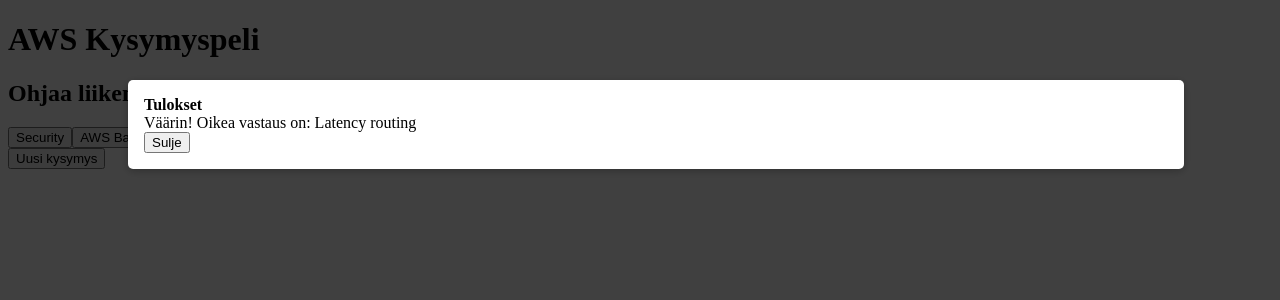
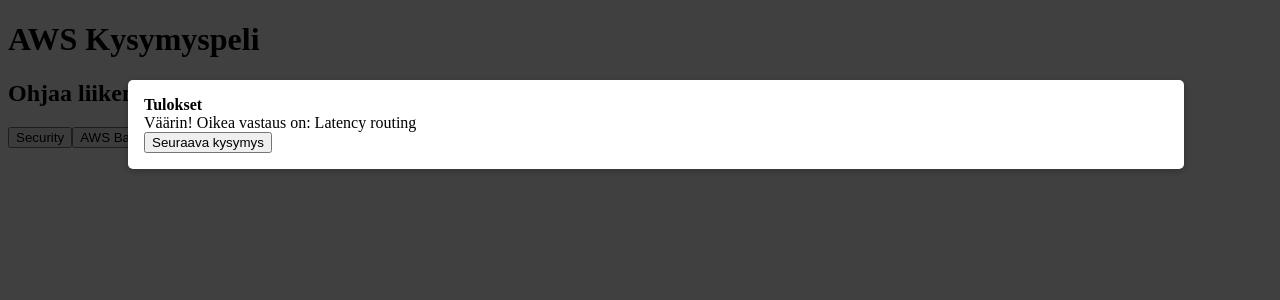
Before and after one commit to jamktiko/tikoPardy, a SvelteKit app in the folder tikoPardy/: page / in a window 1280 px wide. Both pictures are taken after a click on the button "Security". Shown: the top 300 px of the page. Built offline with nearby package versions, Linux system fonts and the light colour scheme.

Commit message:
Pop-upin napista sulkee ja saa seuraavan kysymyksen heti

```diff
--- a/tikoPardy/src/routes/+page.svelte
+++ b/tikoPardy/src/routes/+page.svelte
@@ -93,6 +93,8 @@
           return { ...kysymys, extraWrongAnswers };
   }
 
+
+
   // Initialize with the random question
   let randomKysymys = $state(randomQuestion());
 
@@ -114,6 +116,7 @@
           vastaus = randomKysymys.vastaus;
           vaara = randomKysymys.vaara;
           extraWrongAnswers = randomKysymys.extraWrongAnswers || ["", ""];
+          closeModal()
   }
 
   // Alternative approach to shuffle answers without shuffleArray
@@ -152,8 +155,6 @@
   {/each}
 </div>
 
-<!-- Added a button to get a new question -->
-<Button onclick={() => newQuestion()} text="Uusi kysymys"/>
 
 {#if showModal}
   <Modal>
@@ -161,6 +162,6 @@
 
       <div>{modalMessage}</div>
 
-      <footer><Button onclick={() => closeModal()} text="Sulje" /></footer>
+      <footer><Button onclick={() => newQuestion()} text="Seuraava kysymys" /></footer>
   </Modal>
 {/if}
```
